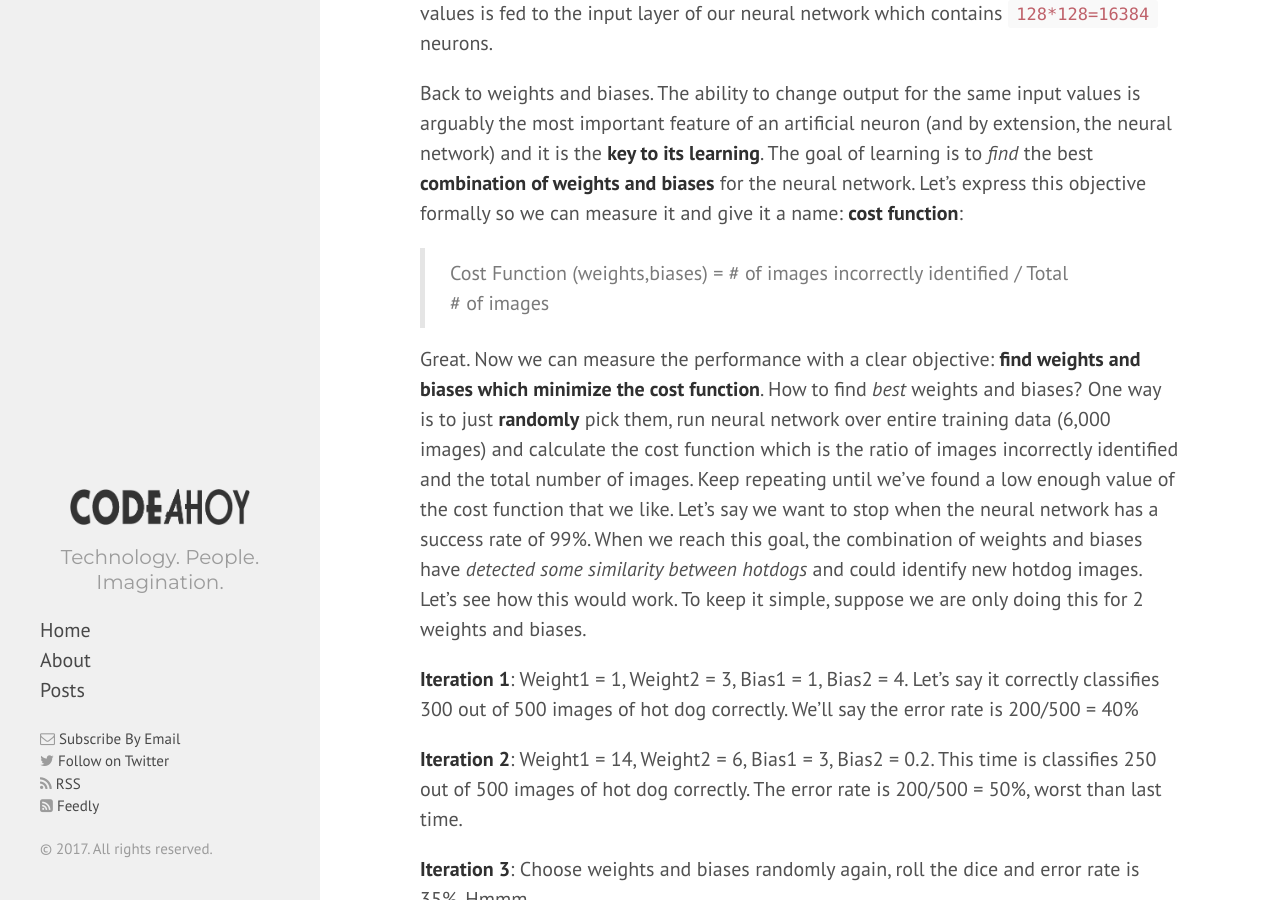
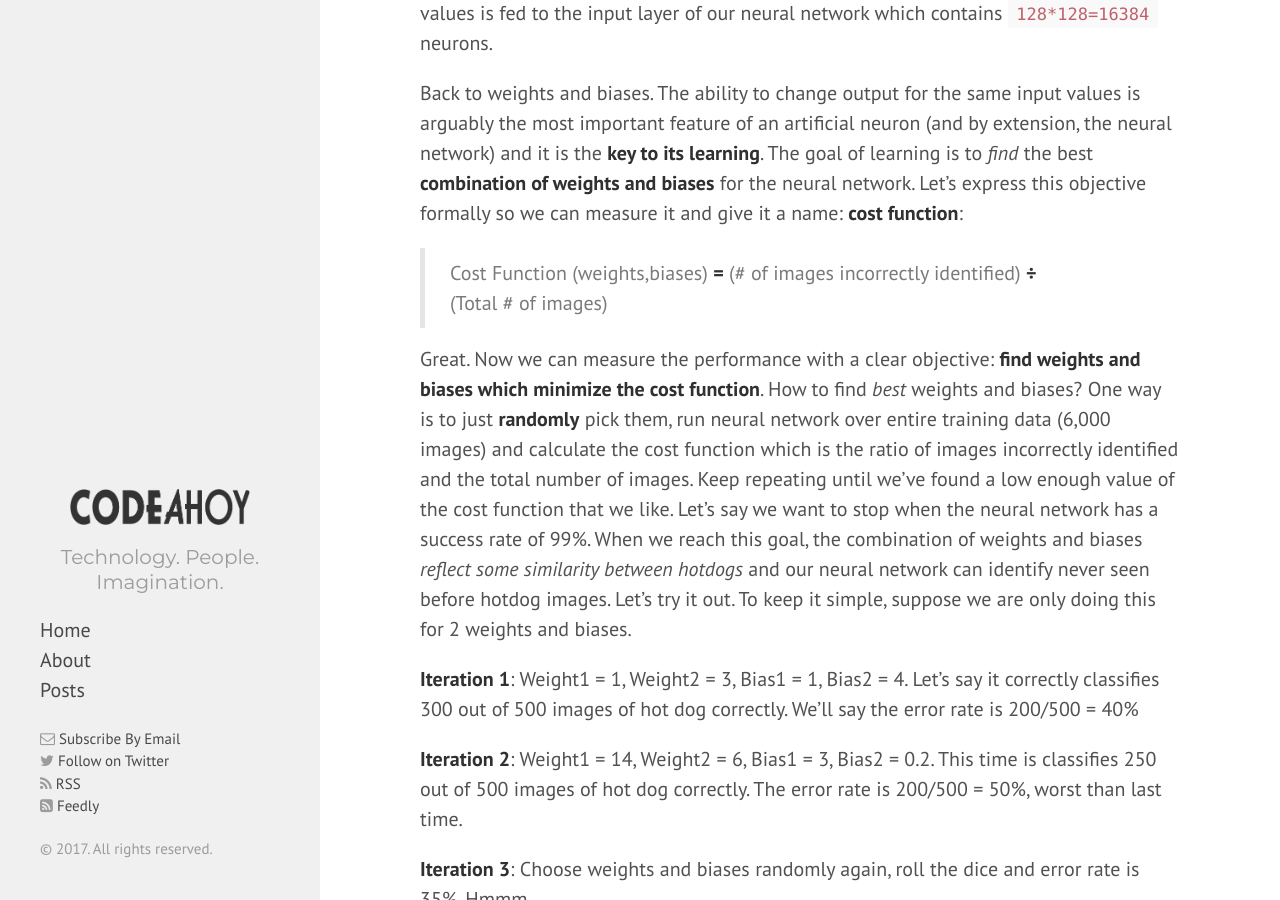
Before and after one commit to talk2viren/umermansoor.github.io, a Jekyll site: the page built from _posts/2017-07-28-ai-is-not-magic-how-neural-networks-learn.md, in a window 1280 px wide and 900 px high, scrolled down 2702 px. Built offline with Jekyll 4.4.1, drawn with Linux system fonts in a browser that asks for light colours; nearby versions of some CDN libraries; a script that is not in the unit is left out; comment, search, counter and statistics services are not loaded; some of the changed text lies outside the part shown.

Commit message:
formatting

```diff
--- a/_posts/2017-07-28-ai-is-not-magic-how-neural-networks-learn.md
+++ b/_posts/2017-07-28-ai-is-not-magic-how-neural-networks-learn.md
@@ -33,9 +33,9 @@ This particular type of neural network is called feedforward because information
 
 Back to weights and biases. The ability to change output for the same input values is arguably the most important feature of an artificial neuron (and by extension, the neural network) and it is the **key to its learning**. The goal of learning is to *find* the best **combination of weights and biases** for the neural network. Let's express this objective formally so we can measure it and give it a name: **cost function**:
 
-> Cost Function (weights,biases) = # of images incorrectly identified / Total # of images
+> Cost Function (weights,biases) **=** (# of images incorrectly identified) **÷** (Total # of images)
 
-Great. Now we can measure the performance with a clear objective: **find weights and biases which minimize the cost function**. How to find *best* weights and biases? One way is to just **randomly** pick them, run neural network over entire training data (6,000 images) and calculate the cost function which is the ratio of images incorrectly identified and the total number of images. Keep repeating until we've found a low enough value of the cost function that we like. Let's say we want to stop when the neural network has a success rate of 99%. When we reach this goal, the combination of weights and biases have *detected some similarity between hotdogs* and could identify new hotdog images. Let's see how this would work. To keep it simple, suppose we are only doing this for 2 weights and biases.
+Great. Now we can measure the performance with a clear objective: **find weights and biases which minimize the cost function**. How to find *best* weights and biases? One way is to just **randomly** pick them, run neural network over entire training data (6,000 images) and calculate the cost function which is the ratio of images incorrectly identified and the total number of images. Keep repeating until we've found a low enough value of the cost function that we like. Let's say we want to stop when the neural network has a success rate of 99%. When we reach this goal, the combination of weights and biases *reflect some similarity between hotdogs* and our neural network can identify never seen before hotdog images. Let's try it out. To keep it simple, suppose we are only doing this for 2 weights and biases.
 
 **Iteration 1**: Weight1 = 1, Weight2 = 3, Bias1 = 1, Bias2 = 4. Let's say it correctly classifies 300 out of 500 images of hot dog correctly. We'll say the error rate is 200/500 = 40%
 
@@ -55,7 +55,7 @@ Of course, there is much, much more happening under the hood. If you are interes
 
 Let's revisit our cost function:
 
-> Cost Function (weights,biases) = # of images incorrectly identified / Total # of images
+> Cost Function (weights,biases) **=** (# of images incorrectly identified) **÷** (Total # of images)
 
 This cost function is too simple and isn't practical for gradient descent. Gradient descent cannot make incremental updates to weights and biases to minimize it. We need a **smooth** cost function. In practice, people usually use a quadratic cost function also known as the *mean squared error* (MSE).
 
```
